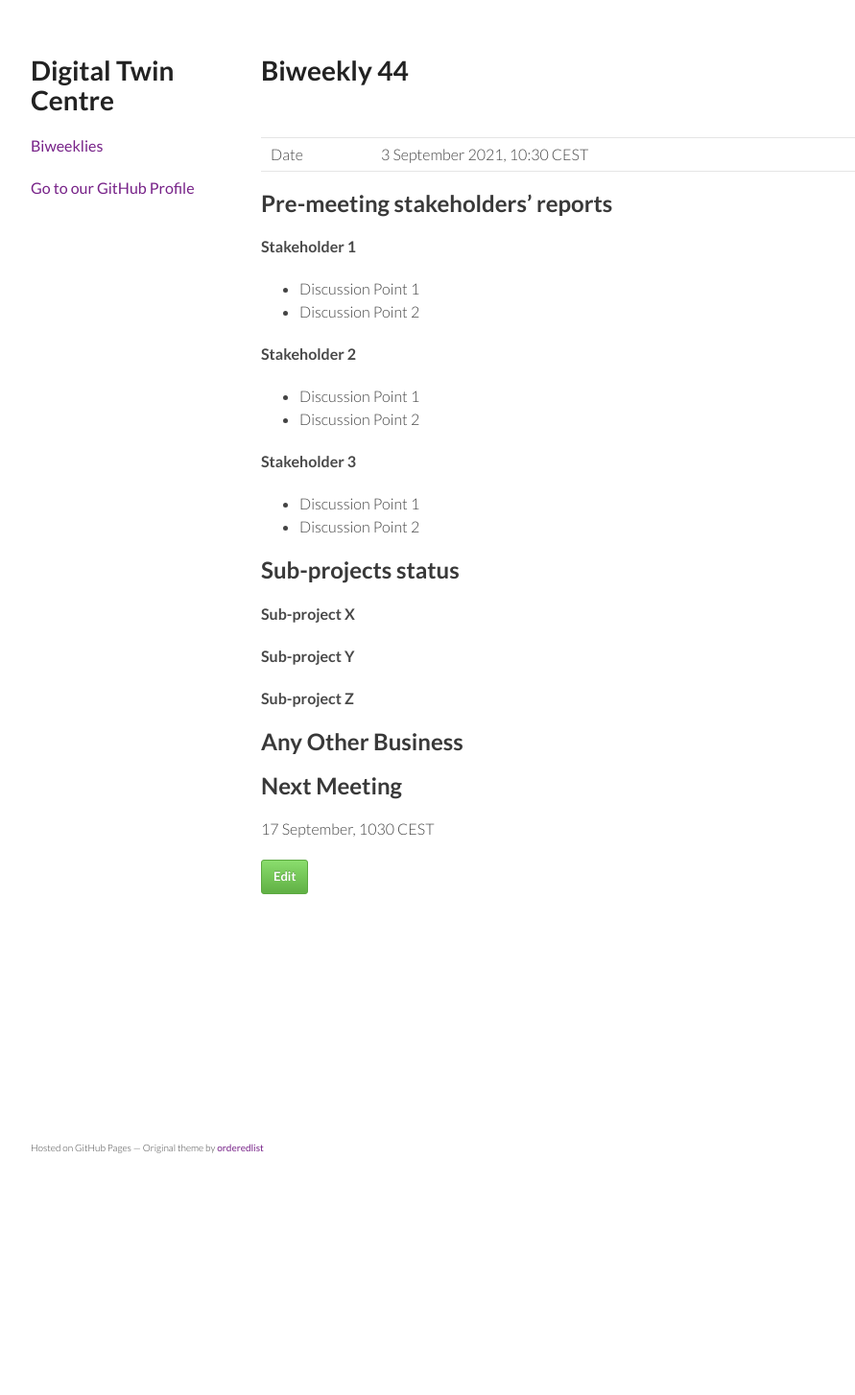
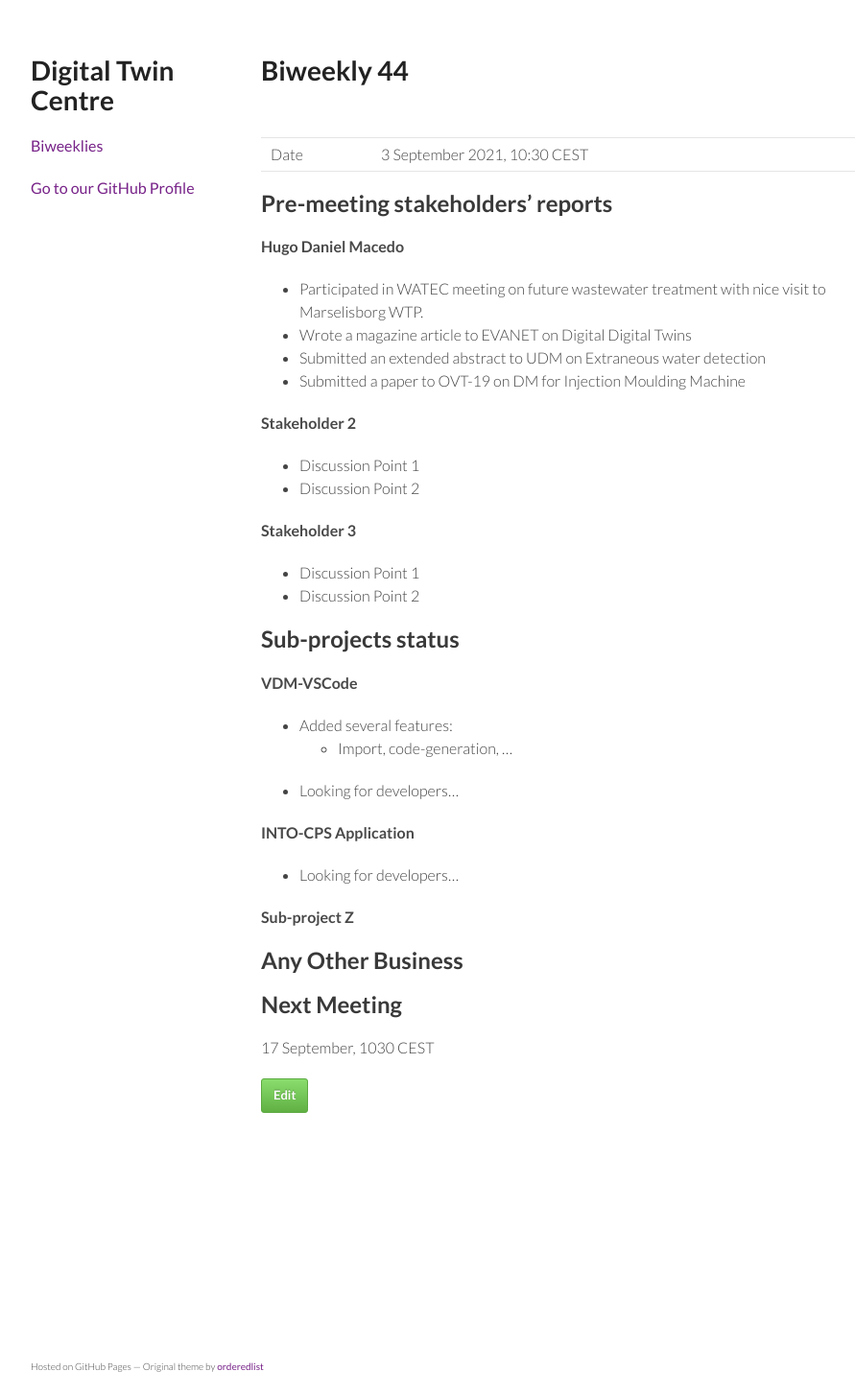
Before and after one commit to digitaltwincentre/digitaltwincentre.github.io, a Jekyll site: the page built from _biweeklies/Biweekly-44.md, in a window 1280 px wide. Shown: the whole page at 96% size, without its empty margins (178-1069 px from the left). Built offline with Jekyll 4.4.1, drawn with Linux system fonts in a browser that asks for light colours; nearby versions of some CDN libraries; before the commit the page ends 1226 px from its top, so only the background shows below that.

Commit message:
Update Biweekly-44.md

```diff
--- a/_biweeklies/Biweekly-44.md
+++ b/_biweeklies/Biweekly-44.md
@@ -21,9 +21,11 @@ date: 3 September 2021, 1030 CEST
 <!-- Please keep in mind that the minutes are publicly available.-->
 
 
-#### Stakeholder 1
-* Discussion Point 1
-* Discussion Point 2
+#### Hugo Daniel Macedo
+* Participated in WATEC meeting on future wastewater treatment with nice visit to Marselisborg WTP.
+* Wrote a magazine article to EVANET on Digital Digital Twins
+* Submitted an extended abstract to UDM on Extraneous water detection
+* Submitted a paper to OVT-19 on DM for Injection Moulding Machine
 
 #### Stakeholder 2
 * Discussion Point 1
@@ -38,9 +40,13 @@ date: 3 September 2021, 1030 CEST
 ## Sub-projects status
 
 
-#### Sub-project X
+#### VDM-VSCode
+* Added several features:
+  * Import, code-generation, ...
+* Looking for developers...
 
-#### Sub-project Y
+#### INTO-CPS Application
+* Looking for developers...
 
 #### Sub-project Z
 
```
